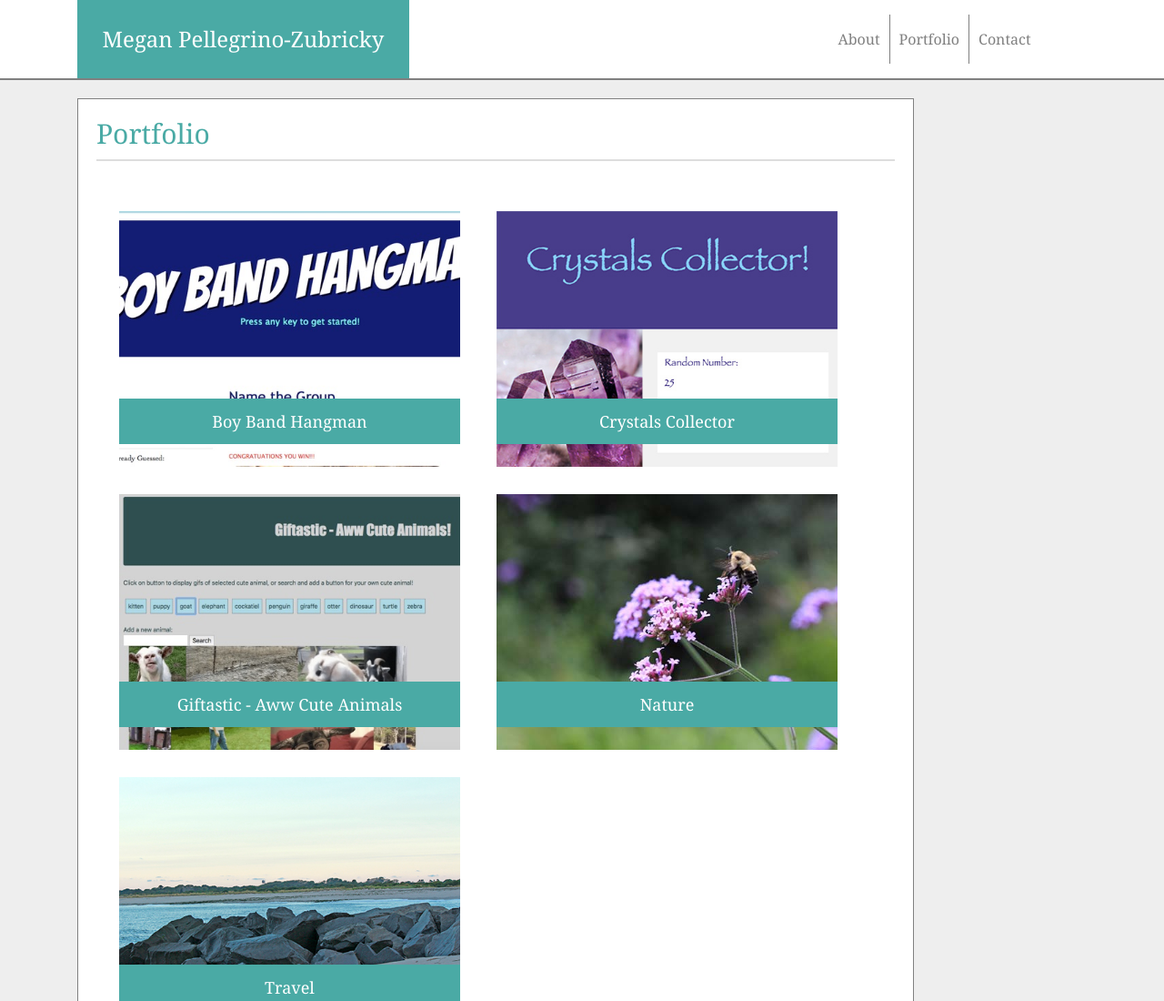
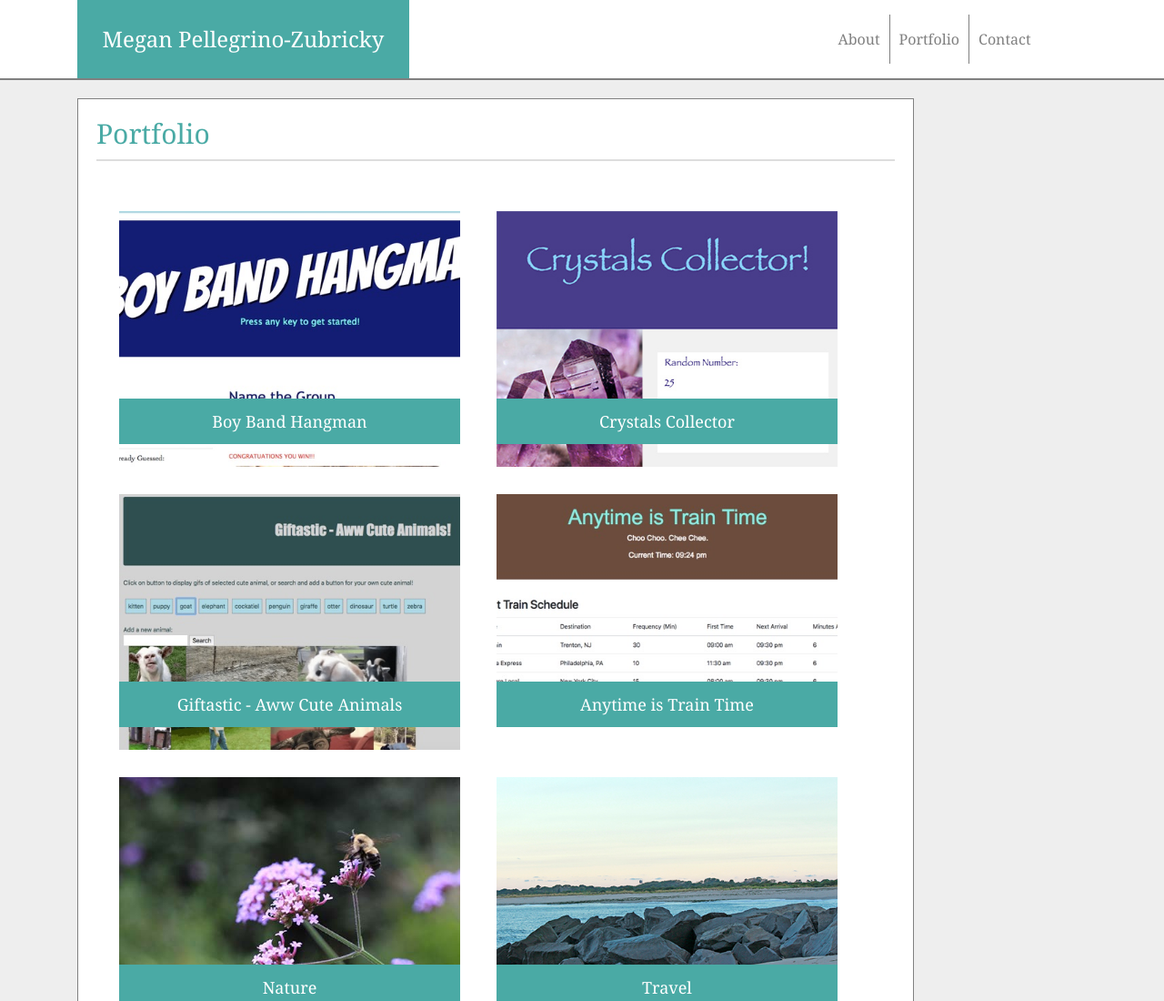
Before and after one commit to meganpel/Bootstrap-Portfolio-REV, a plain HTML site: page portfolio.html in a window 1280 px wide. Shown: the top 1100 px of the page at 91% size. Drawn offline with nearby package versions, Linux system fonts and the light colour scheme.

Commit message:
with train scheduler

```diff
--- a/portfolio.html
+++ b/portfolio.html
@@ -58,6 +58,14 @@
                                         </div>
                                     </div>
                                 </a>
+                                <a href="https://meganpel.github.io/TrainScheduler/">
+                                    <div class="image-holder">
+                                        <img class="portfolio-image img-responsive" src="images/train.jpg" />
+                                        <div class="image-banner">
+                                            <p class="image-banner-text">Anytime is Train Time</p>
+                                        </div>
+                                    </div>
+                                </a>
                                 <div class="image-holder">
                                     <img class="portfolio-image" src="images/NaturePhotography.jpg" />
                                     <div class="image-banner">
```
Also changed, not shown: images/train.jpg (added).
